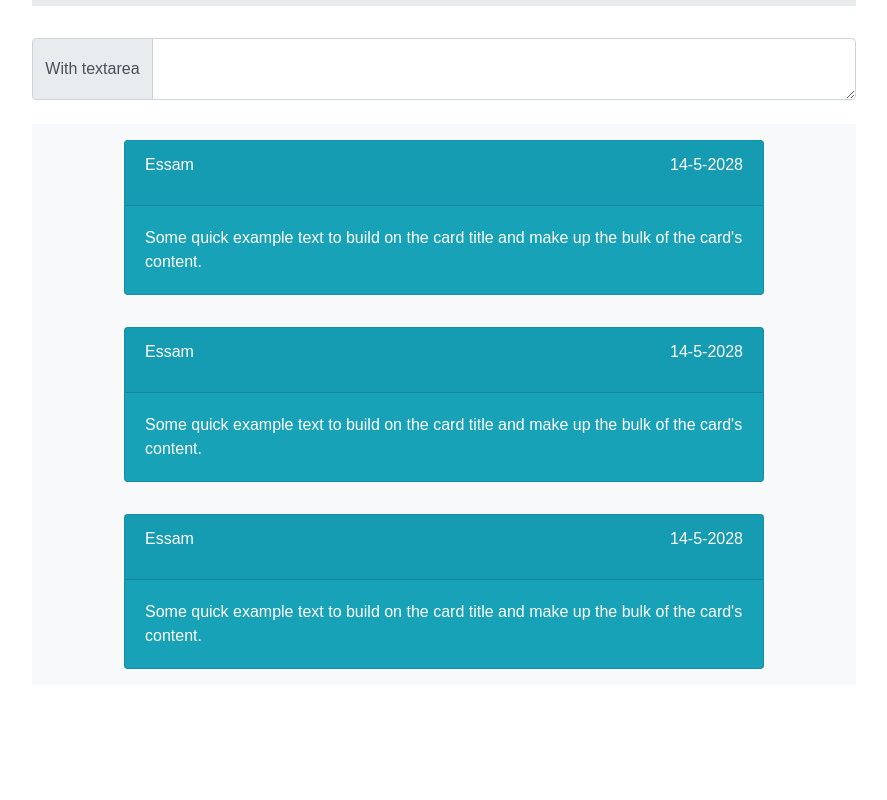
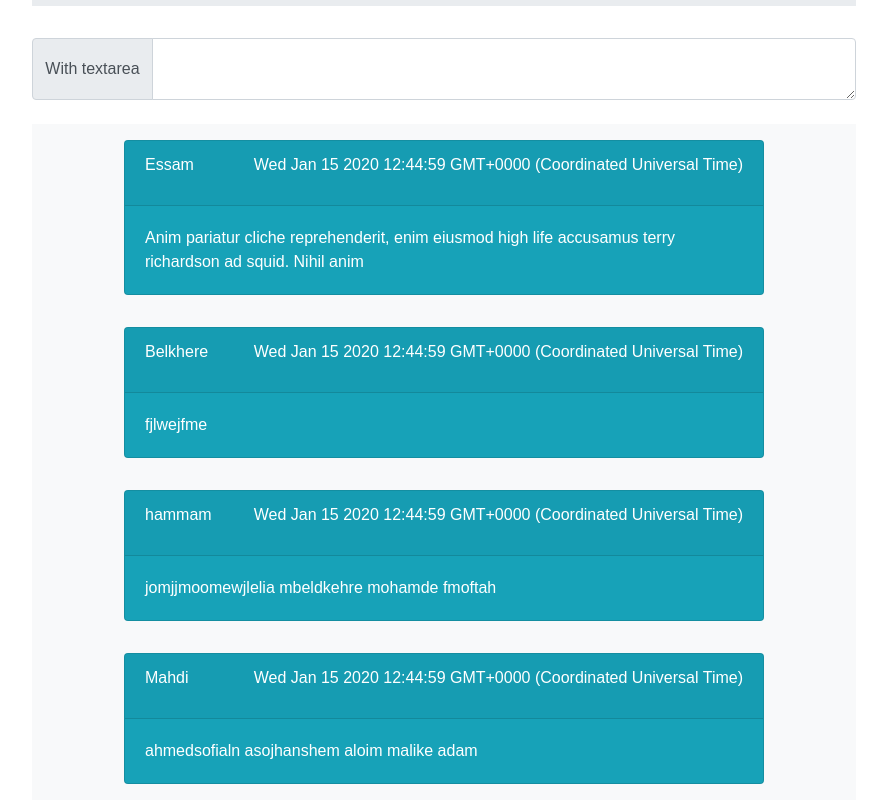
Before and after one commit to RBK-Alpina/angular-client, an Angular app: page /classroom in a window 1280 px wide. Shown: the part 243-1043 px from the top of the page, without its empty margins (196-1083 px from the left). Before the commit the page ends 928 px from the top, so only its background shows below. Built offline with nearby package versions, Linux system fonts and the light colour scheme.

Commit message:
class rooom and post component done staticly

```diff
--- a/src/app/class-room/class-room.component.html
+++ b/src/app/class-room/class-room.component.html
@@ -14,9 +14,8 @@
         <textarea class="form-control" aria-label="With textarea"></textarea>
       </div>
       <div class="container-fluid bg-light">
-        <app-post></app-post>
-        <app-post></app-post>
-        <app-post></app-post>
+        <app-post [post]="post" [index]="i" *ngFor="let post of posts;let i = index"></app-post>
+
       </div>
     </div>
   </div>
--- a/src/app/class-room/class-room.component.ts
+++ b/src/app/class-room/class-room.component.ts
@@ -7,6 +7,12 @@ import { Component, OnInit } from '@angular/core';
 })
 export class ClassRoomComponent implements OnInit {
 
+  posts: any[] = [
+    {text: 'Anim pariatur cliche reprehenderit, enim eiusmod high life accusamus terry richardson ad squid. Nihil anim', name: 'Essam', date: new Date(), comments: []},
+    {text: 'fjlwejfme', name: 'Belkhere', date: new Date(), comments: []},
+    {text: 'jomjjmoomewjlelia mbeldkehre mohamde fmoftah', name: 'hammam', date: new Date(), comments: []},
+    {text: 'ahmedsofialn asojhanshem aloim malike adam ', name: 'Mahdi', date: new Date(), comments: []}
+  ]
   constructor() { }
 
   ngOnInit() {
--- a/src/app/post/post.component.html
+++ b/src/app/post/post.component.html
@@ -1,19 +1,19 @@
 
 <div class="row">
   <div class="col-12">
-    <div data-toggle="collapse" data-target="#collapseExample"
-    aria-expanded="false" aria-controls="collapseExample"
+    <div data-toggle="collapse" [attr.data-target]="'#f' + index"
+    aria-expanded="false"
     class="card text-white bg-info my-3 mx-auto" style="max-width: 40rem;">
       <div class="card-header">
-        <p>Essam <span style="float: right;">14-5-2028</span></p>
+        <p>{{post.name}} <span style="float: right;">{{post.date}}</span></p>
       </div>
       <div class="card-body">
-        <p class="card-text">Some quick example text to build on the card title and make up the bulk of the card's content.</p>
+        <p class="card-text">{{post.text}}</p>
       </div>
     </div>
   </div>
   <div class="col-12">
-    <div class="collapse card my-3 mx-auto" style="max-width: 40rem;" id="collapseExample">
+    <div class="collapse card mb-3 mx-auto" style="max-width: 40rem;" [id]="'f' + index">
       <div class="card card-body">
         Anim pariatur cliche reprehenderit, enim eiusmod high life accusamus terry richardson ad squid. Nihil anim keffiyeh helvetica, craft beer labore wes anderson cred nesciunt sapiente ea proident.
       </div>
```
Also changed, not shown: src/app/post/post.component.ts (+6 -1 lines).
